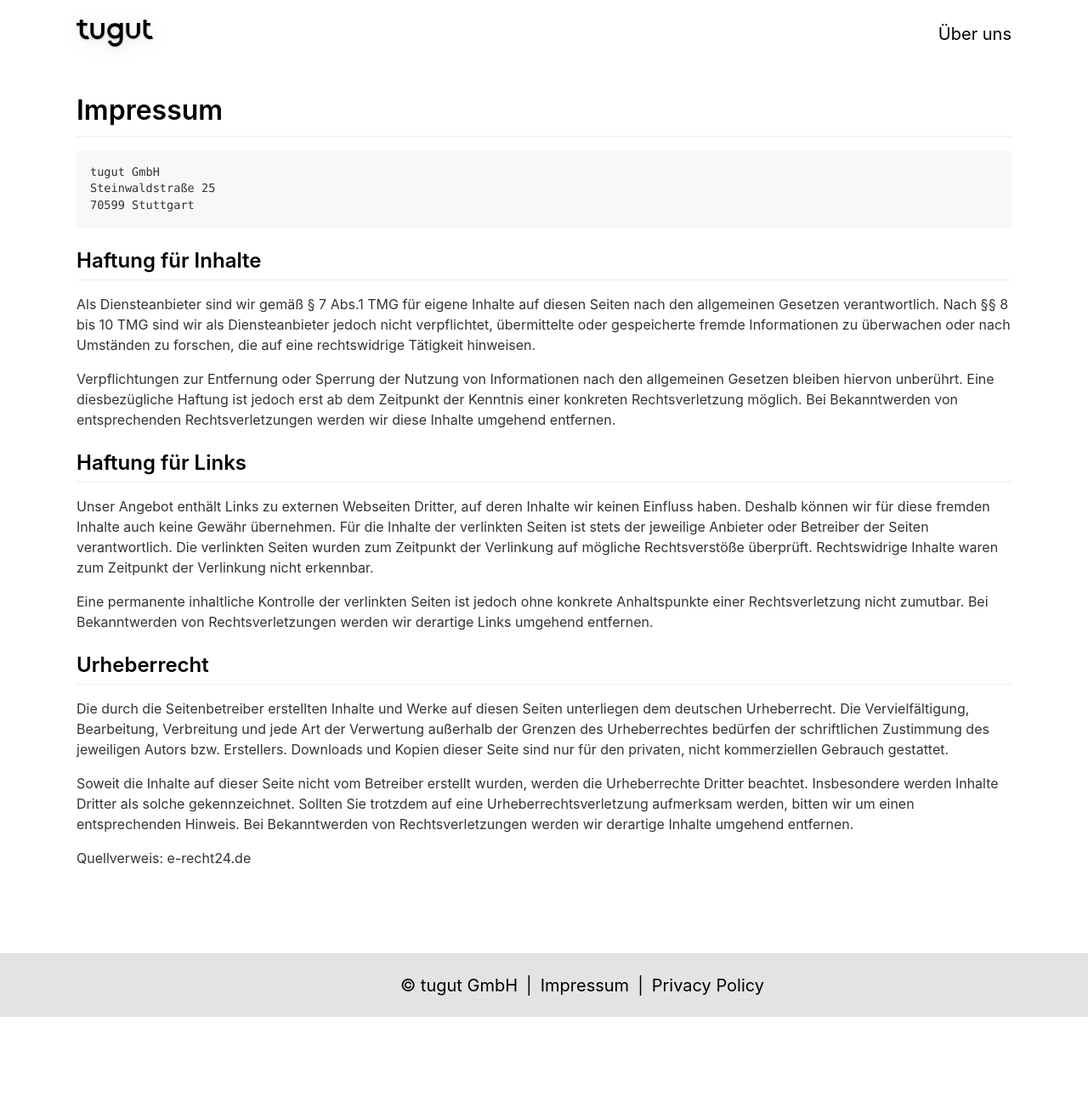
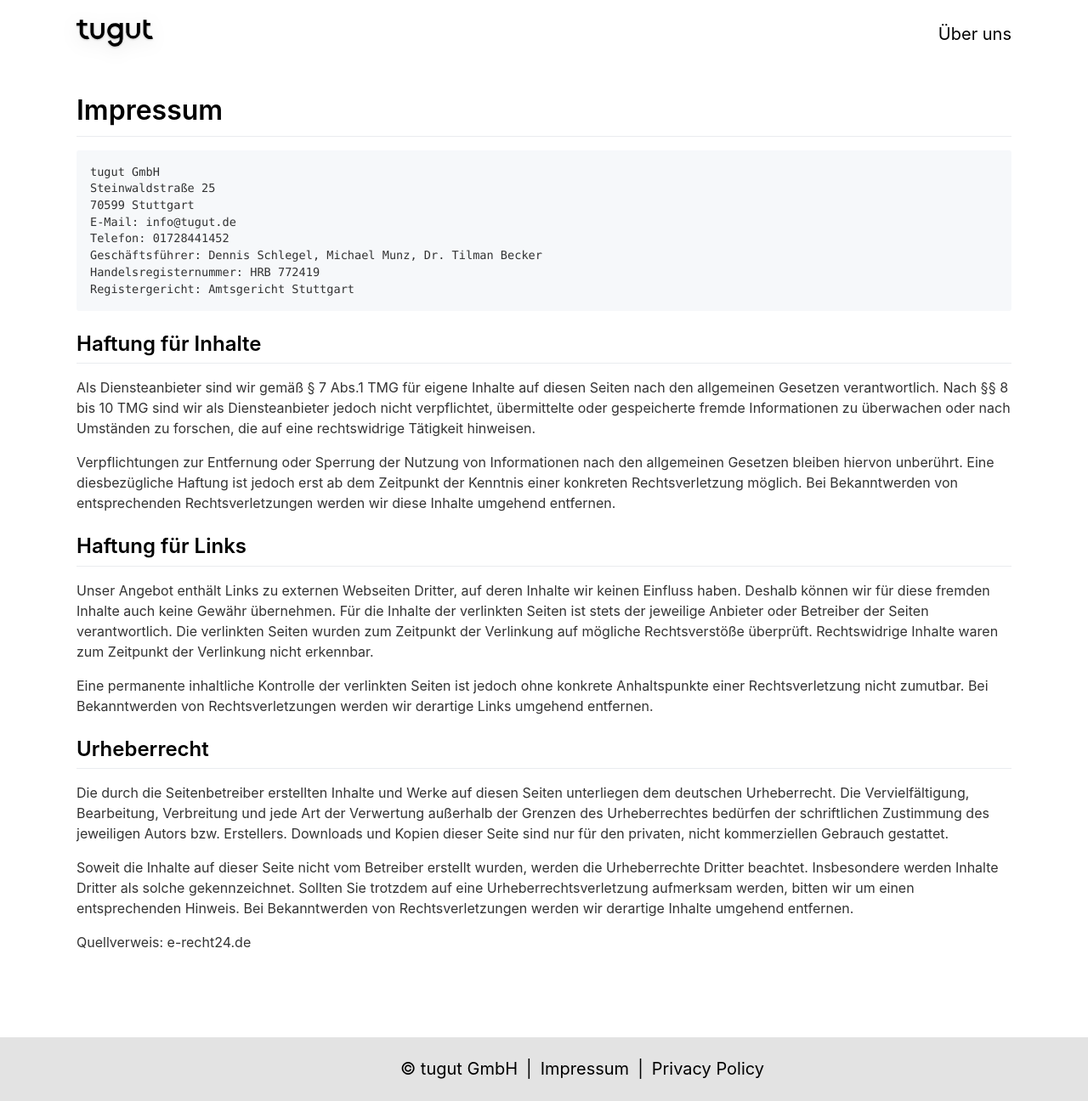
Before and after one commit to tugut-de/site, a Jekyll site: the page built from _pages/imprint.md, in a window 1280 px wide. Shown: the whole page at 85% size. Built offline with Jekyll 4.4.1, drawn with Linux system fonts in a browser that asks for light colours; nearby versions of some CDN libraries; before the commit the page ends 1197 px from its top, so only the background shows below that.

Commit message:
update impressum

````diff
--- a/_pages/imprint.md
+++ b/_pages/imprint.md
@@ -11,6 +11,11 @@
 tugut GmbH
 Steinwaldstraße 25
 70599 Stuttgart
+E-Mail: info@tugut.de
+Telefon: 01728441452
+Geschäftsführer: Dennis Schlegel, Michael Munz, Dr. Tilman Becker
+Handelsregisternummer: HRB 772419
+Registergericht: Amtsgericht Stuttgart
 ```
 
 ## Haftung für Inhalte
````
